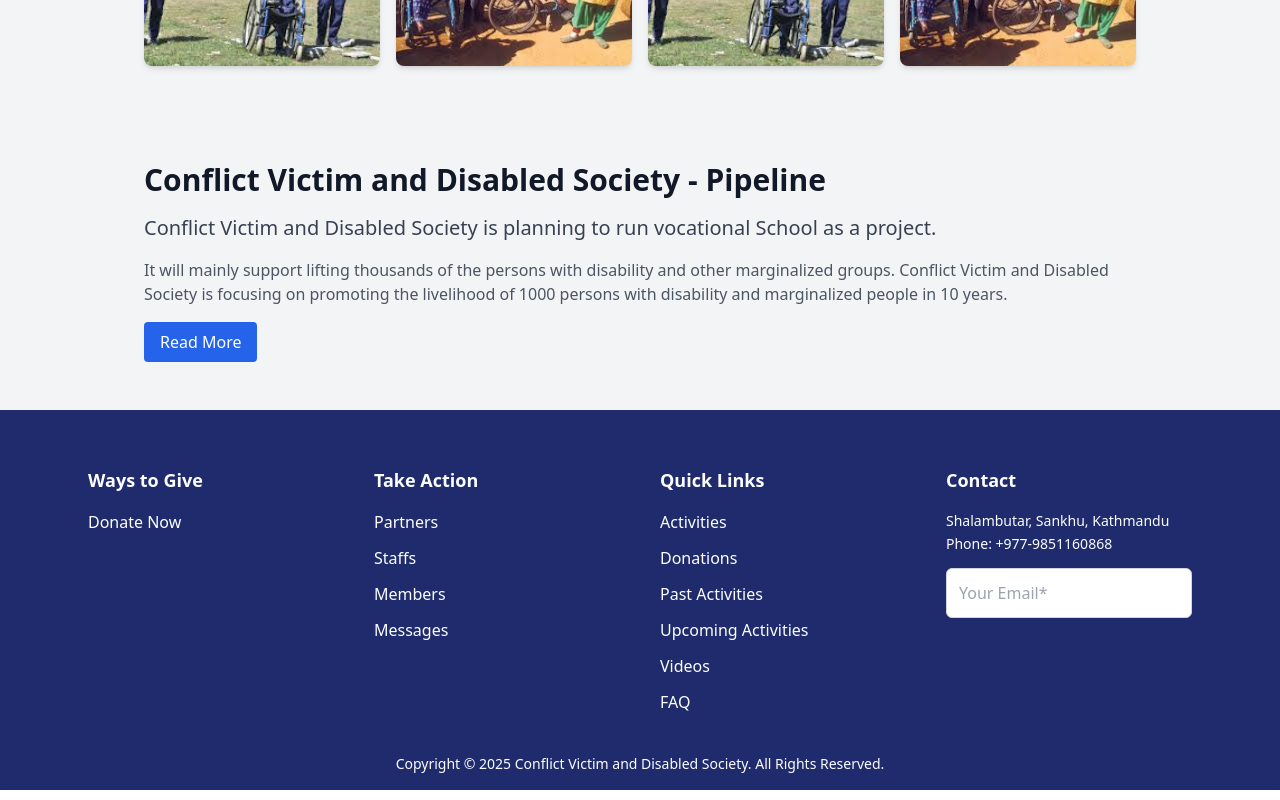
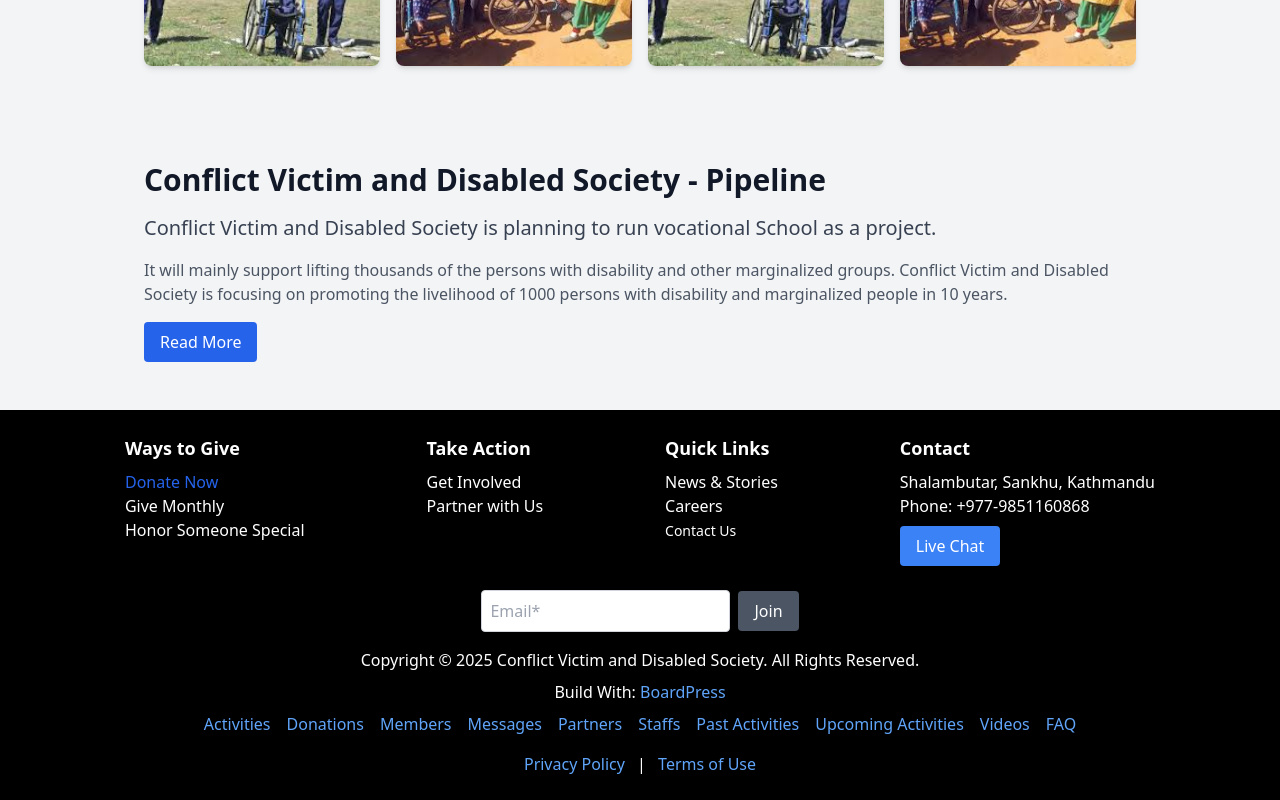
Before and after one commit to SRIYOGconsulting/cvdsnepal, a React (Vite) app: page / in a window 1280 px wide. Shown: the part 1430-2230 px from the top of the page. Built offline with nearby package versions, Linux system fonts and the light colour scheme.

Commit message:
fixed the footer.jsx,header.jsx and donate.jsx

```diff
--- a/src/App.jsx
+++ b/src/App.jsx
@@ -1,5 +1,6 @@
 import { useState, useEffect } from "react";
 import Footer from "./Components/Footer";
+
 import Header from "./Components/Header";
 import { Outlet, useMatches } from "react-router-dom";
 import ChatModal from "./Components/ChatModel";
--- a/src/Components/Footer.jsx
+++ b/src/Components/Footer.jsx
@@ -1,66 +1,146 @@
-
-import React from 'react';
-import { Link } from 'react-router-dom';
-import { appData } from '../constants';
+import React from "react";
+import { Link } from "react-router-dom";
+import { appData } from "../constants";
 
 const Footer = () => {
   return (
-    <footer className="bg-[#1F2B6C] text-[#FCFEFE] pt-14 font-sans">
-      {/* Top Section with multiple columns */}
-      <div className="grid grid-cols-1 md:grid-cols-4 gap-10 max-w-6xl mx-auto px-6">
-        {/* Ways to Give */}
+    <footer className="bg-black text-white p-6 font-sans">
+      <div className="flex flex-wrap justify-around max-w-6xl mx-auto">
         <div>
-          <h3 className="text-lg font-semibold mb-4">Ways to Give</h3>
-          <ul className="space-y-3 mt-3">
-            <li><Link to="/donate" className="hover:text-[#159EEC]">Donate Now</Link></li>
+          <h3 className="text-lg font-bold mb-2">Ways to Give</h3>
+          <ul className="list-none p-0">
+            <li>
+              <Link to="/donate" className="text-blue-600 hover:underline">
+                Donate Now
+              </Link>
+            </li>
+            <li>Give Monthly</li>
+            <li>Honor Someone Special</li>
           </ul>
         </div>
 
-        {/* Take Action */}
         <div>
-          <h3 className="text-lg font-semibold mb-4">Take Action</h3>
-          <ul className="space-y-3 mt-3">
-            <li><Link to="/partners" className="hover:text-[#159EEC]">Partners</Link></li>
-            <li><Link to="/staffs" className="hover:text-[#159EEC]">Staffs</Link></li>
-            <li><Link to="/members" className="hover:text-[#159EEC]">Members</Link></li>
-            <li><Link to="/messages" className="hover:text-[#159EEC]">Messages</Link></li>
+          <h3 className="text-lg font-bold mb-2">Take Action</h3>
+          <ul className="list-none p-0">
+            <li>Get Involved</li>
+            <li>Partner with Us</li>
           </ul>
         </div>
 
-        {/* Quick Links */}
         <div>
-          <h3 className="text-lg font-semibold mb-4">Quick Links</h3>
-          <ul className="space-y-3 mt-3">
-            <li><Link to="/activities" className="hover:text-[#159EEC]">Activities</Link></li>
-            <li><Link to="/donations" className="hover:text-[#159EEC]">Donations</Link></li>
-            <li><Link to="/pastactivities" className="hover:text-[#159EEC]">Past Activities</Link></li>
-            <li><Link to="/upcomingactivities" className="hover:text-[#159EEC]">Upcoming Activities</Link></li>
-            <li><Link to="/videos" className="hover:text-[#159EEC]">Videos</Link></li>
-            <li><Link to="/faq" className="hover:text-[#159EEC]">FAQ</Link></li>
+          <h3 className="text-lg font-bold mb-2">Quick Links</h3>
+          <ul className="list-none p-0">
+            <li>News & Stories</li>
+            <li>Careers</li>
+            <li>
+              <Link to="/contactus" className="text-sm hover:text-gray-300">
+                Contact Us
+              </Link>
+            </li>
           </ul>
         </div>
 
-        {/* Contact */}
         <div>
-          <h3 className="text-lg font-semibold mb-4">Contact</h3>
-          <p className="text-sm leading-relaxed mb-3">
-            Shalambutar, Sankhu, Kathmandu
-            <br />Phone: +977-9851160868
+          <h3 className="text-lg font-bold mb-2">Contact</h3>
+          <p>
+            {appData.address1}, {appData.address2}, {appData.city}
+            <br />
+            Phone: {appData.phone1}
           </p>
-          <input
-            type="email"
-            placeholder="Your Email*"
-            className="p-3 w-full border border-gray-300 rounded-md focus:outline-none text-[#1F2B6C]"
-          />
+          <button className="bg-blue-500 text-white px-4 py-2 mt-2 rounded hover:bg-blue-600">
+            Live Chat
+          </button>
         </div>
       </div>
 
-      {/* Divider */}
-      {/* Removed divider */}
+      <div className="text-center mt-6">
+        <input
+          type="email"
+          placeholder="Email*"
+          className="p-2 mr-2 border border-gray-300 rounded"
+        />
+        <button className="bg-gray-600 text-white px-4 py-2 rounded hover:bg-gray-700">
+          Join
+        </button>
+      </div>
 
-      {/* Bottom Section */}
-      <div className="text-center text-sm mt-6 px-6 bg-[#1F2B6C] py-4 rounded-md">
-        <p className="text-[#FCFEFE]">Copyright © 2025 {appData.organizationName}. All Rights Reserved.</p>
+      <div className="text-center mt-4">
+        <p>Copyright © 2025 {appData.organizationName}. All Rights Reserved.</p>
+        <p className="mt-2">
+          Build With:{" "}
+          <Link to="/BoardPress" className="text-blue-400 hover:underline">
+            BoardPress
+          </Link>
+        </p>
+
+        <ul className="list-none flex justify-center gap-4 mt-2 p-0">
+          <li>
+            <Link to="/activities" className="text-blue-400 hover:underline">
+              Activities
+            </Link>
+          </li>
+          <li>
+            <Link to="/donations" className="text-blue-400 hover:underline">
+              Donations
+            </Link>
+          </li>
+          <li>
+            <Link to="/members" className="text-blue-400 hover:underline">
+              Members
+            </Link>
+          </li>
+          <li>
+            <Link to="/messages" className="text-blue-400 hover:underline">
+              Messages
+            </Link>
+          </li>
+          <li>
+            <Link to="/partners" className="text-blue-400 hover:underline">
+              Partners
+            </Link>
+          </li>
+          <li>
+            <Link to="/staffs" className="text-blue-400 hover:underline">
+              Staffs
+            </Link>
+          </li>
+          <li>
+            <Link
+              to="/pastactivities"
+              className="text-blue-400 hover:underline"
+            >
+              Past Activities
+            </Link>
+          </li>
+          <li>
+            <Link
+              to="/upcomingactivities"
+              className="text-blue-400 hover:underline"
+            >
+              Upcoming Activities
+            </Link>
+          </li>
+          <li>
+            <Link to="/videos" className="text-blue-400 hover:underline">
+              Videos
+            </Link>
+          </li>
+          <li>
+            <Link to="/faq" className="text-blue-400 hover:underline">
+              FAQ
+            </Link>
+          </li>
+        </ul>
+
+        <div className="mt-4">
+          <a href="#" className="text-blue-400 mx-2 hover:underline">
+            Privacy Policy
+          </a>{" "}
+          |{" "}
+          <a href="#" className="text-blue-400 mx-2 hover:underline">
+            Terms of Use
+          </a>
+        </div>
       </div>
     </footer>
   );
--- a/src/Components/Header.jsx
+++ b/src/Components/Header.jsx
@@ -42,7 +42,7 @@ const Header = () => {
             { name: "Members & Staffs", path: "/team" },
             { name: "Projects", path: "/projects" },
             { name: "Partnership", path: "/projectPartnership" },
-            { name: "Activities", path: "/activities" },
+
             { name: "Gallery", path: "/gallery" },
             { name: "Objectives", path: "/objectives" },
             { name: "Support Us", path: "/support" },
--- a/src/Pages/Donate.jsx
+++ b/src/Pages/Donate.jsx
@@ -1,6 +1,6 @@
 import { useState } from "react";
 import { Heart } from "lucide-react";
-import img1 from "../assets/seconddoctor.png";
+import img1 from "../assets/images.jpg";
 
 export default function DonatePage() {
   const [selectedAmount, setSelectedAmount] = useState(25000);
@@ -88,12 +88,36 @@ export default function DonatePage() {
         </div>
 
         {/* ===== RIGHT SIDE - IMAGE (Equal size) ===== */}
-        <div className="flex items-center justify-center">
+        <div className="fflex flex-col">
           <img
             src={img1}
             alt="Donate visual"
-            className="w-full h-full object-cover rounded-2xl shadow-lg"
+            className="w-full h-64 object-cover rounded-xl shadow mb-6"
           />
+
+          {/* Subheading */}
+          <h2 className="text-xl font-bold text-gray-800 mb-4 text-center">
+            Support CVDS-Nepal and Empower Lives
+          </h2>
+
+          <p className="text-gray-600 text-sm text-justify leading-relaxed">
+            Conflict Victim and Disabled Society-Nepal (CVDS-Nepal) is a
+            nonprofit social organization established in 2005 with a mission to
+            enhance opportunities and uplift the livelihood of conflict victims
+            and children with disabilities (CWDs) in Nepal. With the realization
+            that love, harmony, and peace are essential for enhancing the life
+            of our target groups, CVDS aims to gradually eradicate societal
+            prejudice and unfavorable opinions about them.
+          </p>
+
+          <p className="text-gray-600 text-sm text-justify mt-4 leading-relaxed">
+            CVDS is planning to run a vocational school project to support
+            thousands of persons with disabilities and other marginalized
+            groups. The organization focuses on promoting the livelihood of
+            1,000 persons with disabilities and marginalized people over the
+            next 10 years, creating sustainable opportunities and a better
+            future.
+          </p>
         </div>
       </div>
     </div>
```
